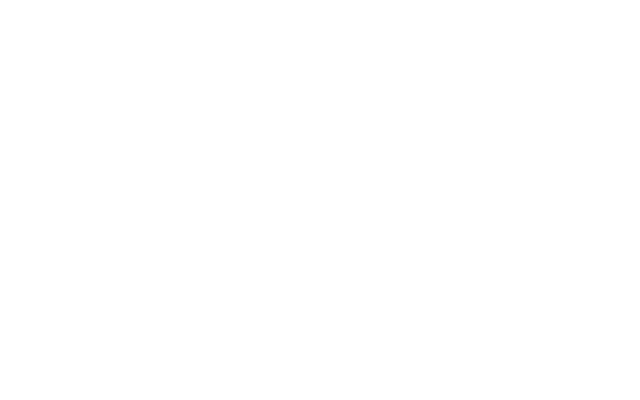
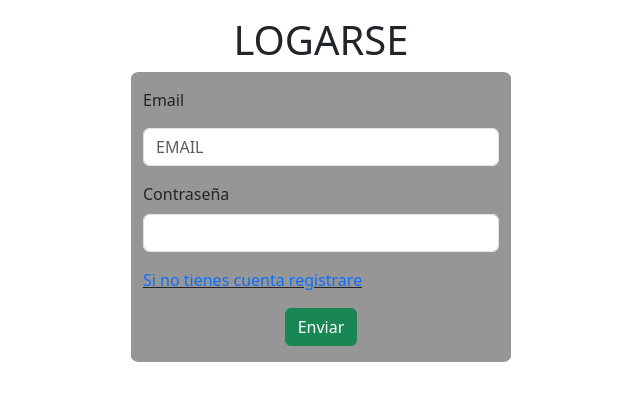
Before and after one commit to DaR3k6/Pracitca_NodeJs, a plain HTML site: page front/index.html in a window 1280 px wide. Shown: the whole page, without its empty margins (319-959 px from the left). Drawn offline with nearby package versions, Linux system fonts and the light colour scheme.

Commit message:
Actualizo el frontend

```diff
--- /dev/null
+++ b/front/assets/estilo.css
@@ -0,0 +1,8 @@
+.formulario {
+  background-color: rgb(150, 150, 150);
+  display: flex;
+  justify-content: center;
+  display: block;
+  border-radius: 2%;
+  width: 20;
+}
--- a/front/index.html
+++ b/front/index.html
@@ -4,6 +4,58 @@
     <meta charset="UTF-8" />
     <meta name="viewport" content="width=device-width, initial-scale=1.0" />
     <title>Document</title>
+    <link
+      href="https://cdn.jsdelivr.net/npm/bootstrap@5.3.0/dist/css/bootstrap.min.css"
+      rel="stylesheet"
+      integrity="sha384-9ndCyUaIbzAi2FUVXJi0CjmCapSmO7SnpJef0486qhLnuZ2cdeRhO02iuK6FUUVM"
+      crossorigin="anonymous"
+    />
   </head>
-  <body></body>
+  <link rel="stylesheet" href="./assets/estilo.css" />
+  <body>
+    <h1 class="text-center mt-3">LOGARSE</h1>
+    <div class="container">
+      <div class="row justify-content-center">
+        <div class="col-6 col-md-4 formulario">
+          <form>
+            <div class="mb-3 mt-3">
+              <label for="exampleInputEmail1" class="form-label mb-3"
+                >Email</label
+              >
+              <input
+                type="email"
+                class="form-control"
+                id="email"
+                aria-describedby="emailHelp"
+                placeholder="EMAIL"
+              />
+            </div>
+            <div class="mb-3 mt-3">
+              <label for="exampleInputPassword1" class="form-label"
+                >Contraseña</label
+              >
+              <input type="password" class="form-control" id="password" />
+            </div>
+            <div class="mb-3">
+              <p>
+                <a class="link-underline-dark" href="registro.html"
+                  >Si no tienes cuenta registrare</a
+                >
+              </p>
+            </div>
+            <div class="text-center mb-3">
+              <button type="submit" class="btn btn-success">Enviar</button>
+            </div>
+          </form>
+        </div>
+      </div>
+    </div>
+
+    <script
+      src="https://cdn.jsdelivr.net/npm/bootstrap@5.3.0/dist/js/bootstrap.bundle.min.js"
+      integrity="sha384-geWF76RCwLtnZ8qwWowPQNguL3RmwHVBC9FhGdlKrxdiJJigb/j/68SIy3Te4Bkz"
+      crossorigin="anonymous"
+    ></script>
+    <script src=""></script>
+  </body>
 </html>
```
Also changed, not shown: front/registro.html (added, +104 -0 lines).
